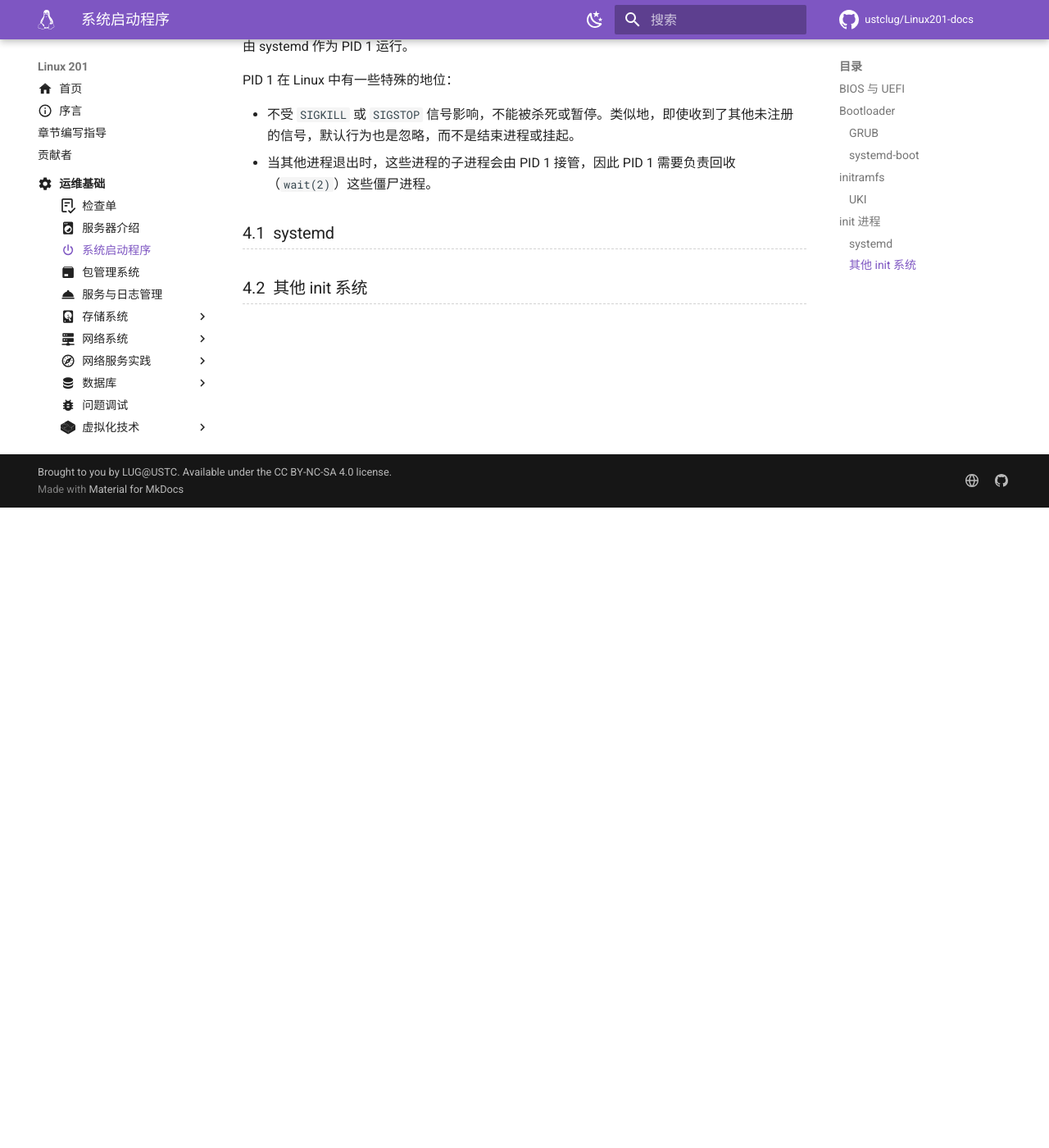
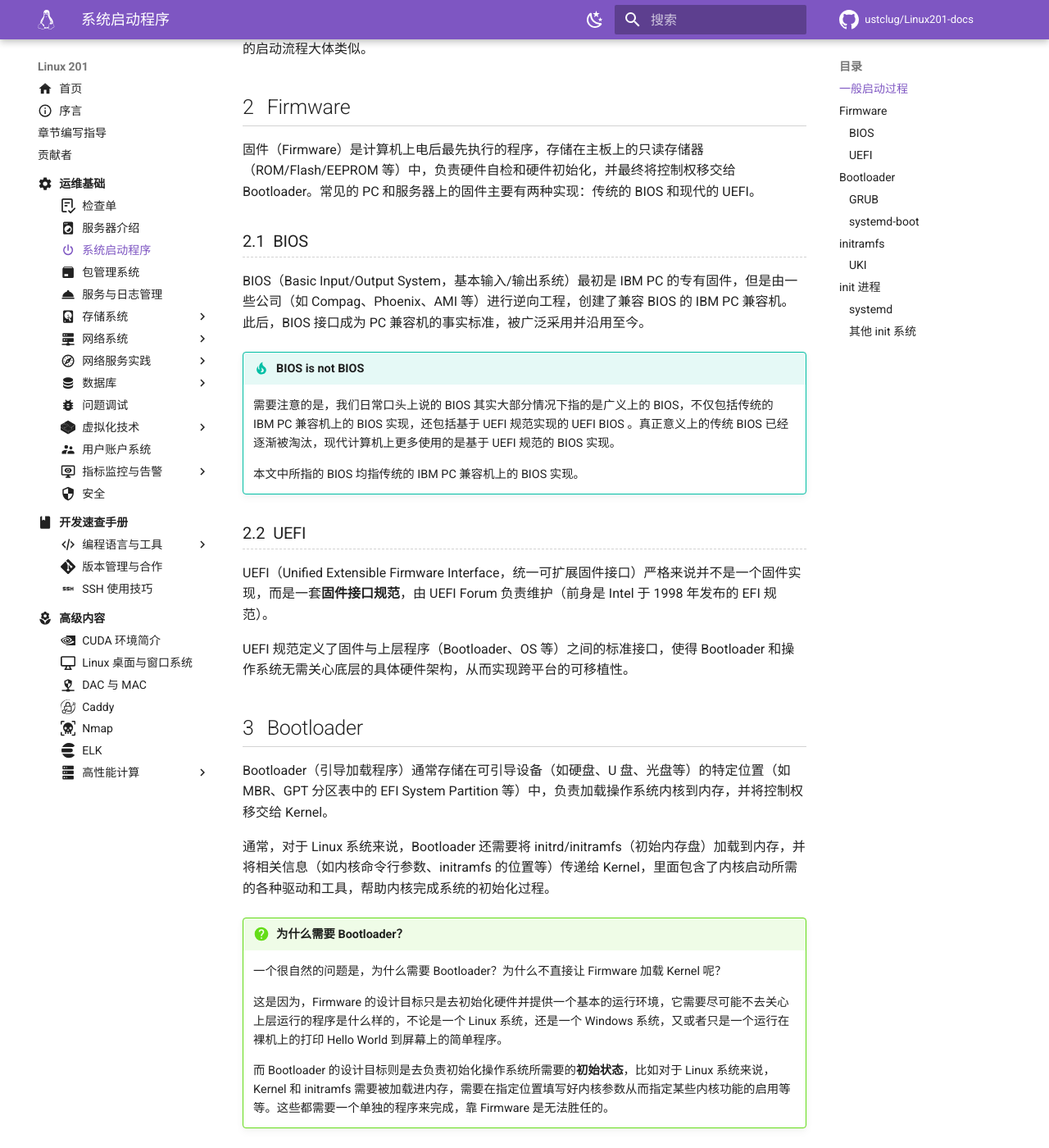
Before and after one commit to ustclug/Linux201-docs, an MkDocs documentation site: the page built from docs/ops/booting.md, in a window 1280 px wide and 1400 px high, scrolled down 781 px. Shown: the whole window at 82% size. Built offline with MkDocs 1.6.1 and Material for MkDocs 9.7.7, drawn with Linux system fonts in a browser that asks for light colours; comment, search, counter and statistics services are not loaded; some of the changed text lies outside the part shown.

Commit message:
ops/booting: add some intros to boot process (#68)
* ops/booting: add some intros to boot process

* ops/booting: add main authors

```diff
--- a/docs/ops/booting.md
+++ b/docs/ops/booting.md
@@ -4,11 +4,58 @@
 
 # 启动程序
 
+!!! note "主要作者"
+
+    [@Vertsineu][Vertsineu]
+
 !!! warning "本文编写中"
 
-## BIOS 与 UEFI
+## 一般启动过程 {#general-booting-process}
 
-## Bootloader
+常见的 x86 平台下 Linux 系统的启动过程一般可以划分为以下几个阶段：
+
+- Firmware（固件）：计算机上电后最先执行的程序，负责硬件自检和初始化，并将控制权移交给 Bootloader。
+- Bootloader（引导加载程序）：负责加载操作系统内核到内存，并将控制权移交给 Kernel。
+- Kernel（内核）：负责内核空间（Kernel Space）的初始化，比如初始化中断例程、加载驱动、挂载根文件系统等，并最终启动 `init` 进程。
+- Init（初始程序）：负责用户空间（User Space）的初始化，启动各种系统服务，比如 getty（tty 终端服务）、sshd（SSH 服务）等。
+
+其中，Kernel 和 Init 阶段都属于 OS（操作系统）的启动过程，而 Firmware 和 Bootloader 阶段则独立于 OS 之外，属于计算机平台的启动过程。
+
+其他平台（如 ARM、RISC-V）或其他系统（如 BSD、Windows）虽然在细节上有所不同，但整体的启动流程大体类似。
+
+## Firmware {#firmware}
+
+固件（Firmware）是计算机上电后最先执行的程序，存储在主板上的只读存储器（ROM/Flash/EEPROM 等）中，负责硬件自检和硬件初始化，并最终将控制权移交给 Bootloader。常见的 PC 和服务器上的固件主要有两种实现：传统的 BIOS 和现代的 UEFI。
+
+### BIOS {#bios}
+
+BIOS（Basic Input/Output System，基本输入/输出系统）最初是 IBM PC 的专有固件，但是由一些公司（如 Compag、Phoenix、AMI 等）进行逆向工程，创建了兼容 BIOS 的 IBM PC 兼容机。此后，BIOS 接口成为 PC 兼容机的事实标准，被广泛采用并沿用至今。
+
+!!! tip "BIOS is not BIOS"
+
+    需要注意的是，我们日常口头上说的 BIOS 其实大部分情况下指的是广义上的 BIOS，不仅包括传统的 IBM PC 兼容机上的 BIOS 实现，还包括基于 UEFI 规范实现的 UEFI BIOS 。真正意义上的传统 BIOS 已经逐渐被淘汰，现代计算机上更多使用的是基于 UEFI 规范的 BIOS 实现。
+
+    本文中所指的 BIOS 均指传统的 IBM PC 兼容机上的 BIOS 实现。
+
+### UEFI {#uefi}
+
+UEFI（Unified Extensible Firmware Interface，统一可扩展固件接口）严格来说并不是一个固件实现，而是一套**固件接口规范**，由 UEFI Forum 负责维护（前身是 Intel 于 1998 年发布的 EFI 规范）。
+
+UEFI 规范定义了固件与上层程序（Bootloader、OS 等）之间的标准接口，使得 Bootloader 和操作系统无需关心底层的具体硬件架构，从而实现跨平台的可移植性。
+
+## Bootloader {#bootloader}
+
+Bootloader（引导加载程序）通常存储在可引导设备（如硬盘、U 盘、光盘等）的特定位置（如 MBR、GPT 分区表中的 EFI System Partition 等）中，负责加载操作系统内核到内存，并将控制权移交给 Kernel。
+
+通常，对于 Linux 系统来说，Bootloader 还需要将 initrd/initramfs（初始内存盘）加载到内存，并将相关信息（如内核命令行参数、initramfs 的位置等）传递给 Kernel，里面包含了内核启动所需的各种驱动和工具，帮助内核完成系统的初始化过程。
+
+!!! question "为什么需要 Bootloader？"
+
+    一个很自然的问题是，为什么需要 Bootloader？为什么不直接让 Firmware 加载 Kernel 呢？
+
+    这是因为，Firmware 的设计目标只是去初始化硬件并提供一个基本的运行环境，它需要尽可能不去关心上层运行的程序是什么样的，不论是一个 Linux 系统，还是一个 Windows 系统，又或者只是一个运行在裸机上的打印 Hello World 到屏幕上的简单程序。
+
+    而 Bootloader 的设计目标则是去负责初始化操作系统所需要的**初始状态**，比如对于 Linux 系统来说，Kernel 和 initramfs 需要被加载进内存，需要在指定位置填写好内核参数从而指定某些内核功能的启用等等。这些都需要一个单独的程序来完成，靠 Firmware 是无法胜任的。
 
 ### GRUB
 
```
Also changed, not shown: includes/authors.md (+1 -0 lines).
